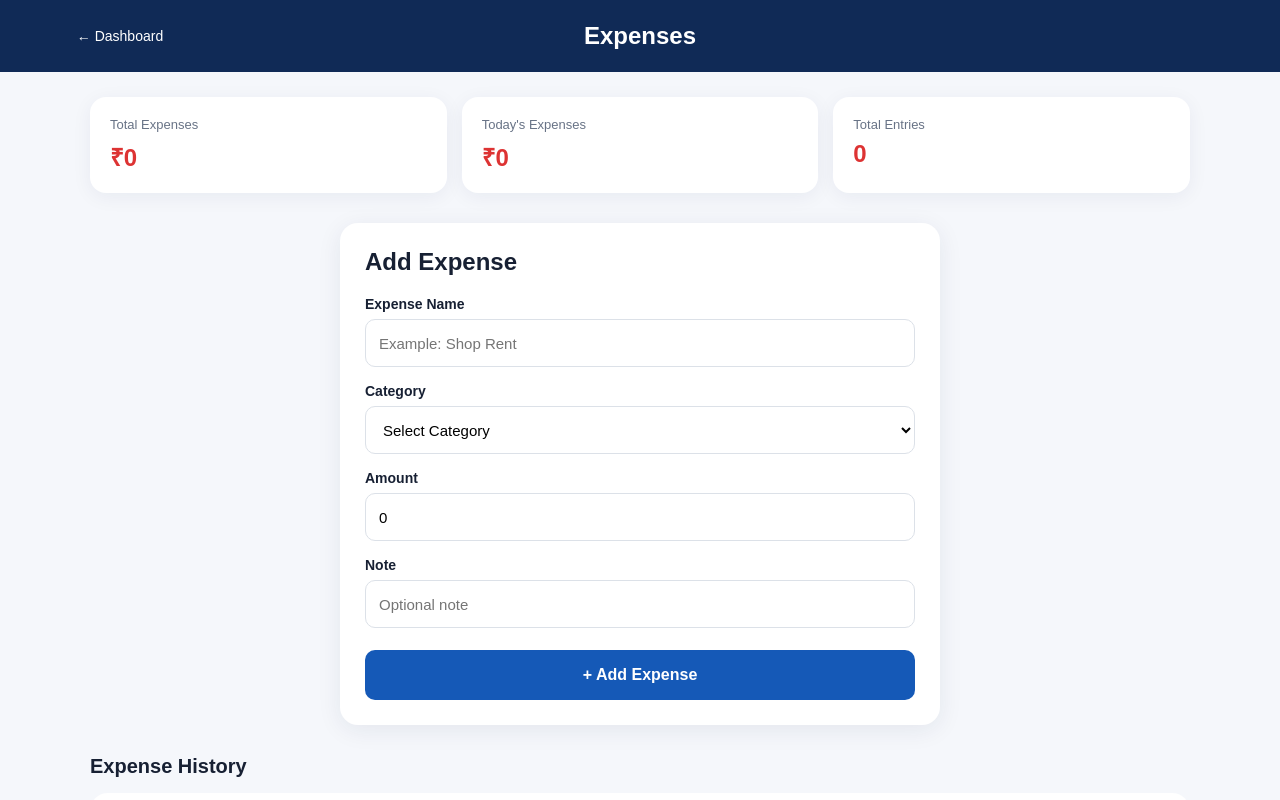
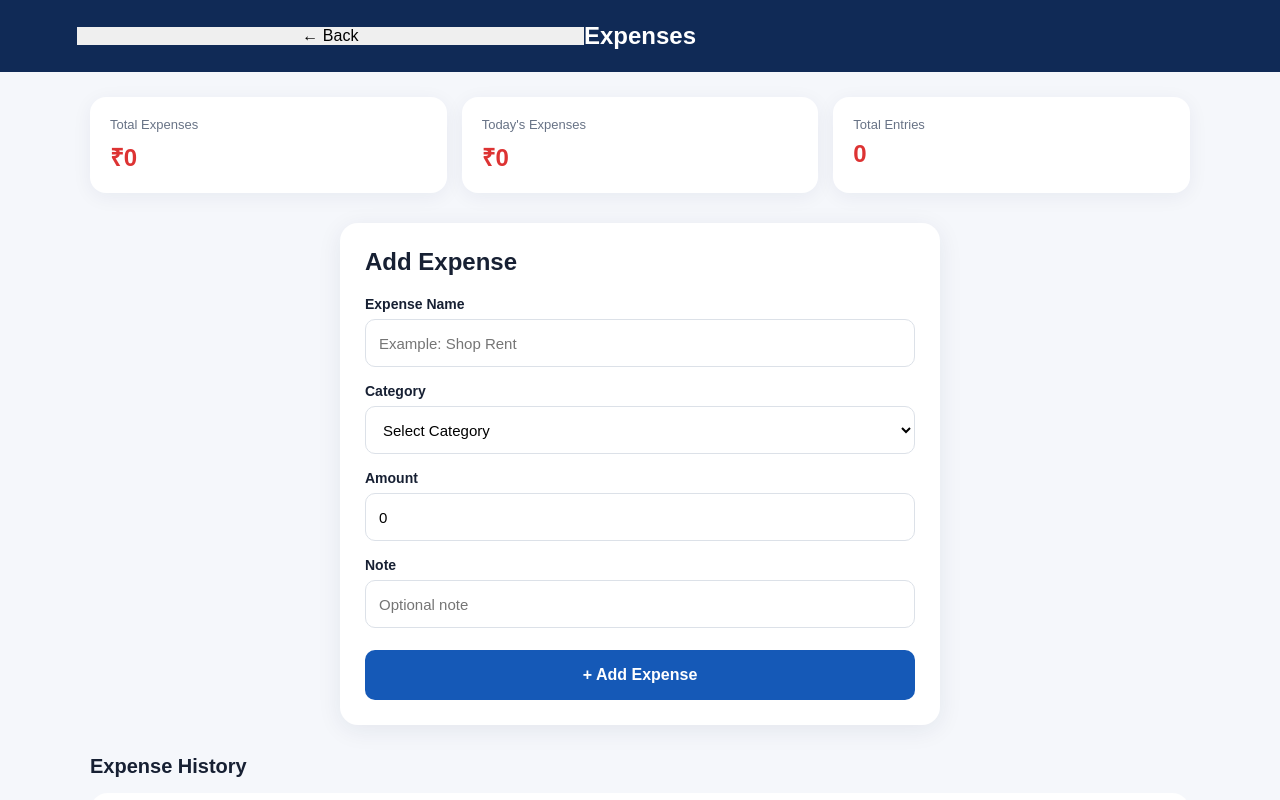
Before and after one commit to sameerkhan86926-a11y/hisabpro, a Next.js app: page /hisabpro/expenses in a window 1280 px wide. Shown: the top 800 px of the page. Built offline with nearby package versions, Linux system fonts and the light colour scheme.

Commit message:
Replace Dashboard link with Back button

```diff
--- a/app/expenses/page.tsx
+++ b/app/expenses/page.tsx
@@ -110,9 +110,12 @@ export default function ExpensesPage() {
 
       <header className="expenses-header">
 
-        <a href="/hisabpro/">
-          ← Dashboard
-        </a>
+        <button
+  onClick={() => window.history.back()}
+  className="back-button"
+>
+  ← Back
+</button>
 
         <h1>Expenses</h1>
 
```
